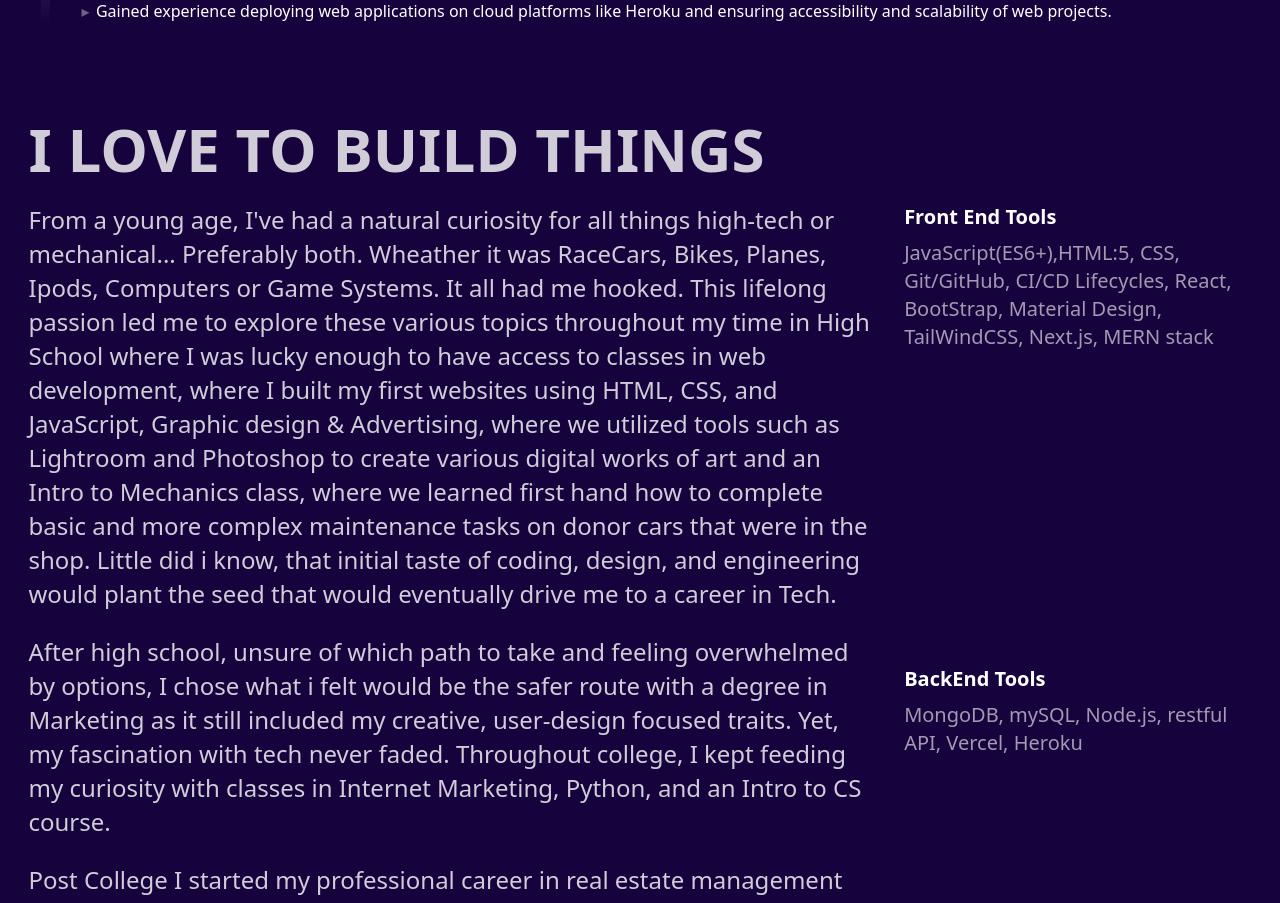
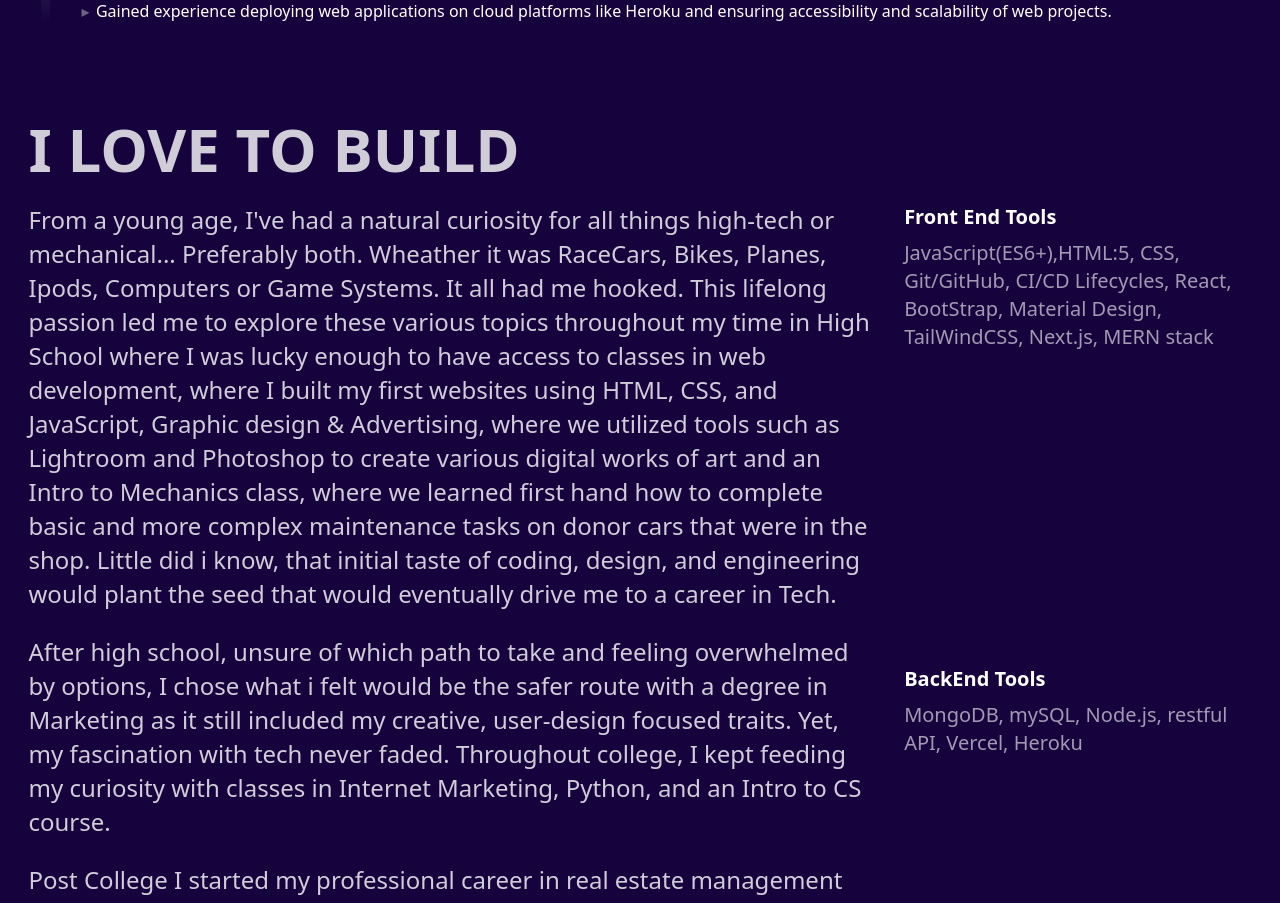
Before and after one commit to NickLamp44/NickLamp-Portfolio-main, a Next.js app: page / in a window 1280 px wide. Shown: the part 3122-4025 px from the top of the page. Built offline with nearby package versions, Linux system fonts and the light colour scheme.

Commit message:
again small tweak

```diff
--- a/app/components/about/About.tsx
+++ b/app/components/about/About.tsx
@@ -18,7 +18,7 @@ export default function About() {
   return (
     <section ref={ref} className="pt-24 md:pt-{150px" id="about">
       <h2 className="uppercase  antialiased text-4xl md:text-5xl xl:text-6xl font-bold opacity-80 ">
-        I Love to Build Things
+        I Love to Build
       </h2>
 
       {/* About section Container  */}
```
